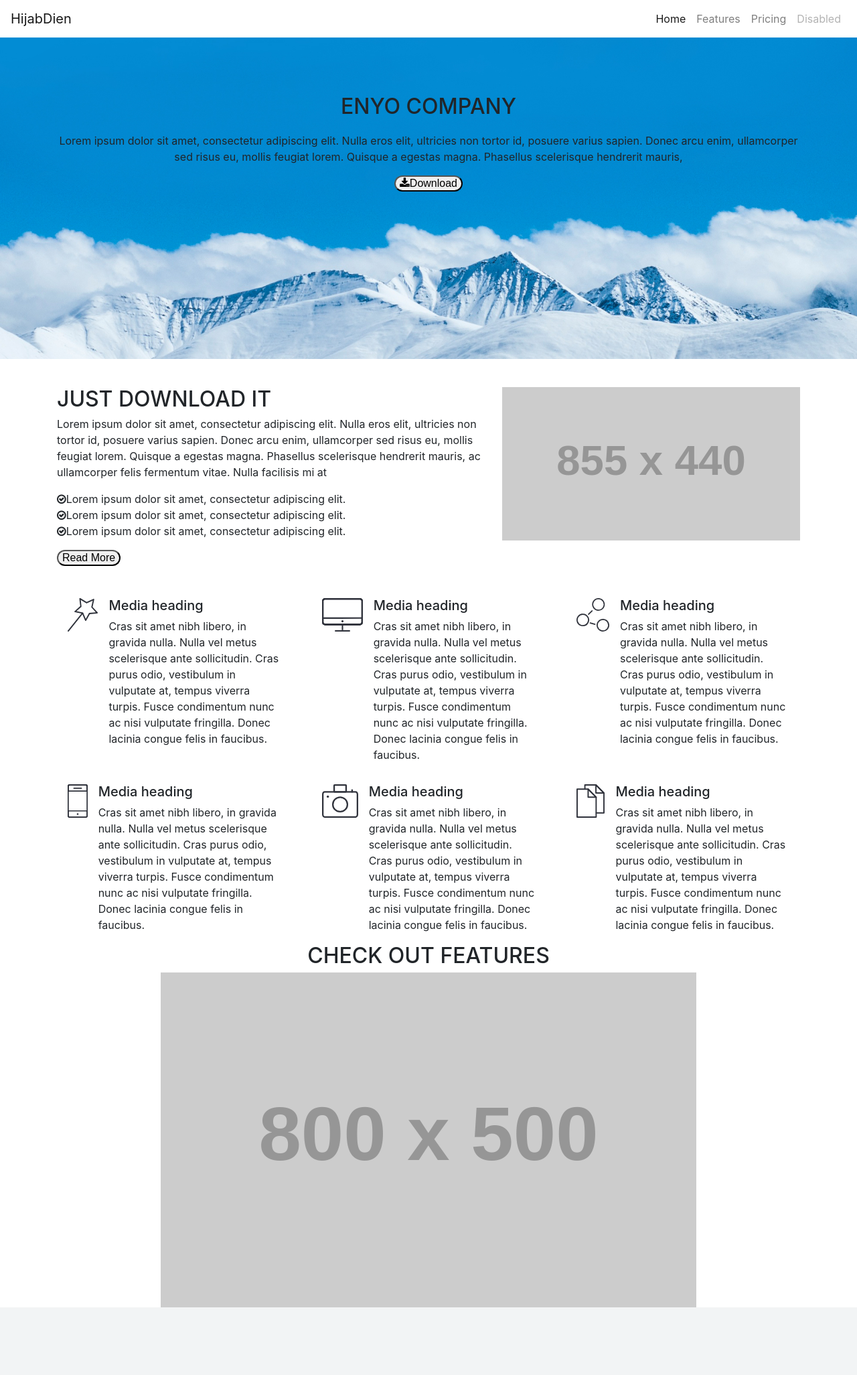
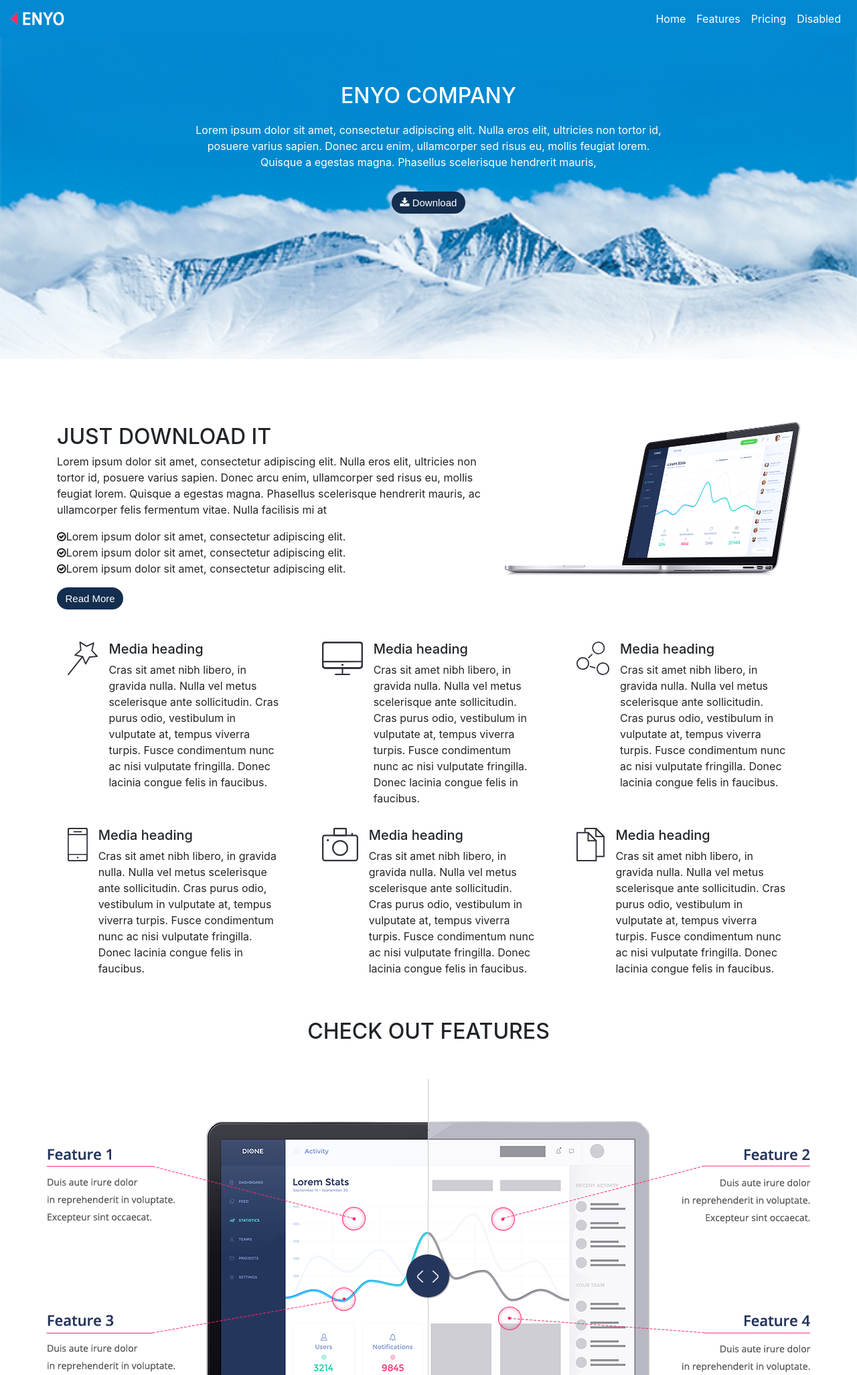
Before and after one commit to radityaputranto/PT_Enyo_LandingPage, a PHP site: page / in a window 1280 px wide. Shown: the top 2053 px of the page at 67% size. Run offline with PHP 8.4, Linux system fonts and the light colour scheme; grey boxes labelled with a size stand in for pictures from a placeholder-image service; some libraries are stand-ins or nearby versions.

Commit message:
final result

```diff
--- a/general/style.css
+++ b/general/style.css
@@ -4,24 +4,47 @@
 .capitalize{
 	text-transform: uppercase;
 }
+.text-white{
+	color: white;
+}
+nav.navigation{
+
+	background-color: #0289D1;
+}
+nav-item a{
+	color: white;
+}
+.center{
+	margin: 0 auto;
+}
 /*header*/
+.text-header{
+	margin-bottom: 2em;
+}
 .relative{
 	position: relative;
 }
 .banner-img{
 	width: 100%;
 	height: 30em;
+	background:linear-gradient(rgba(255,255,255,0.00),rgba(255,255,255,0.0)),rgba(255,255,255,0.55) url("../img/header.png");
 	background-position: center;
 	background-size: cover;
 	background-repeat: no-repeat;
-	background-image: url("../img/header.jpg");
+	/*background-image: url("../img/header.jpg");*/
 }
 div.banner{
 	text-align: center;
-	padding-top: 4em;
+	padding-top: 3em;
+
 }
 .round-btn{
 	border-radius:  50px;
+	border:solid 5px #132E4F;
+	background-color: #132E4F;
+	color:white;
+	padding: 0.2em 0.5em ;
+	font-size: 15px;
 }
 div.download-it{
 	margin-top: 2.6em;
@@ -29,6 +52,15 @@ div.download-it{
 div.download-it li ,div.download-it ul{
 	padding: 0em;
 	list-style-type: none;
+}
+div.download-it h2{
+	margin-top: 1.75em;
+}
+div.macbook{
+
+	padding-top: 3.3em;
+
+	align-items: center;
 }
 .fitur{
 	margin-top: 2em;
@@ -42,18 +74,31 @@ div.media img{
 
 }
 /*pricing*/
+div.features{
+	margin-top: 3em;
+	margin-right: 0.5em;
+	margin-left: 0.5em;
+}
 div.features h2{
 	text-align: center;
 }
 div.features img{
+
 	display: block;
-	margin :0 auto;
+	margin :-90 auto;
+	margin-bottom: 1em;
 }
 div.price{
-	border : 15px solid #F2F4F5;
+	border : 3px solid #F2F4F5;
 	padding: 3em;
+	max-width: 230px;
 	background-color: #fff;
 	text-align: center;
+	box-shadow: 0 4px 8px 0 rgba(0, 0, 0, 0.2), 0 6px 20px 0 rgba(0, 0, 0, 0.19);
+	margin: 0 auto;
+	margin-top: 1em;
+
+
 }
 
 .price h4,
@@ -84,7 +129,9 @@ div.contact-items h5{
 	width: 15em;
 	display: inline-block;
 }
-
+.cs{
+	height: 50px;
+}
 /*downlaod sectoin*/
 
 div.download-template{
@@ -102,10 +149,12 @@ div.download-template p{
 .footer-img{
 	width: 100%;
 	height: 20em;
+	background:linear-gradient(rgba(255,255,255,0.60),rgba(255,255,255,0.00)),rgba(255,255,255,0.55) url("../img/footer.jpg");
 	background-position: center;
 	background-size: cover;
 	background-repeat: no-repeat;
-	background-image: url("../img/footer.jpg");
+
+
 }
 
 /*plans*/
@@ -113,12 +162,11 @@ div.plans-container{
 	background-color: #F2F4F5;
 }
 div.plans-container .row:first-child{
-
 	width: 100%;
 	max-width: 48em;
 	margin:0 auto;
 	text-align: center;
-	padding: 7em 0 3em 0;
+	padding: 3em 0 3em 0;
 }
 div.plans-container .row:nth-child(2){
 	margin:0 2em;
--- a/index.php
+++ b/index.php
@@ -21,24 +21,26 @@
   <body>
 
 <!-- header -->
-    <nav class="navbar navbar-expand-lg navbar-light bg-faded">
-      <a class="navbar-brand" href="#">HijabDien</a>
-      <button class="navbar-toggler" type="button" data-toggle="collapse" data-target="#navbarNav" aria-controls="navbarNav" aria-expanded="false" aria-label="Toggle navigation">
-        <span class="navbar-toggler-icon"></span>
+    <nav class="navbar navbar-expand-lg navbar-light bg-faded navigation">
+      <a class="navbar-brand" href="#">
+        <img src="img/logo.png" width="80" height="auto" alt="">
+      </a>
+      <button class="navbar-toggler text-white" type="button" data-toggle="collapse" data-target="#navbarNav" aria-controls="navbarNav" aria-expanded="false" aria-label="Toggle navigation">
+        <span class="navbar-toggler-icon text-white"></span>
       </button>
       <div class="collapse navbar-collapse" id="navbarNav">
         <ul class="navbar-nav">
           <li class="nav-item active">
-            <a class="nav-link" href="#">Home <span class="sr-only">(current)</span></a>
+            <a class="nav-link text-white" href="#">Home <span class="sr-only">(current)</span></a>
           </li>
           <li class="nav-item">
-            <a class="nav-link" href="#">Features</a>
+            <a class="nav-link text-white" href="#">Features</a>
           </li>
           <li class="nav-item">
-            <a class="nav-link" href="#">Pricing</a>
+            <a class="nav-link text-white" href="#">Pricing</a>
           </li>
           <li class="nav-item">
-            <a class="nav-link disabled" href="#">Disabled</a>
+            <a class="nav-link disabled text-white" href="#">Disabled</a>
           </li>
           </ul>
         </div>
@@ -47,9 +49,9 @@
     <div class="banner-img">
 
             <div class="container banner">
-                  <h1 class="capitalize">Enyo Company</h1>
-                    <p>Lorem ipsum dolor sit amet, consectetur adipiscing elit. Nulla eros elit, ultricies non tortor id, posuere varius sapien. Donec arcu enim, ullamcorper sed risus eu, mollis feugiat lorem. Quisque a egestas magna. Phasellus scelerisque hendrerit mauris,</p>
-                    <button class="round-btn"><i class="fa fa-download" aria-hidden="true"></i>Download</button>
+                  <h1 class="capitalize text-white">Enyo Company</h1>
+                    <p class="text-white col-xs-12 d-none  d-md-block col-md-8 center text-header">Lorem ipsum dolor sit amet, consectetur adipiscing elit. Nulla eros elit, ultricies non tortor id, posuere varius sapien. Donec arcu enim, ullamcorper sed risus eu, mollis feugiat lorem. Quisque a egestas magna. Phasellus scelerisque hendrerit mauris,</p>
+                    <a href=""><button class="round-btn"><i class="fa fa-download" aria-hidden="true"></i> Download</button></a>
 
             </div>
     </div>
@@ -63,11 +65,11 @@
     <div class="container relative">
       <div class="row download-it">
 
-          <div class="col-xs-12 d-md-none">
-              <img class="img-fluid "src="http://placehold.it/855x440">
+          <div class="col-xs-12 d-md-none d-flex macbook">
+              <img class="img-fluid " src="img/macbook.png">
           </div>
 
-          <div class="col-xs-12 col-sm-12 col-md-7">
+          <div class="col-xs-12 col-sm-12 col-md-7 ">
 
               <h2>JUST DOWNLOAD IT</h2>
               <p>Lorem ipsum dolor sit amet, consectetur adipiscing elit. Nulla eros elit, ultricies non tortor id, posuere varius sapien. Donec arcu enim, ullamcorper sed risus eu, mollis feugiat lorem. Quisque a egestas magna. Phasellus scelerisque hendrerit mauris, ac ullamcorper felis fermentum vitae. Nulla facilisis mi at </p>
@@ -80,8 +82,8 @@
               <button class="round-btn">Read More</button>
           </div>
 
-           <div class="col-xs-12 d-none  d-md-block col-md-5">
-              <img class="img-fluid "src="http://placehold.it/855x440">
+           <div class="col-xs-12 d-none  d-md-block col-md-5 macbook">
+              <img class="img-fluid " src="img/macbook.png">
           </div>
 
       </div>
@@ -162,7 +164,7 @@
     <div class="features">
       <h2 class="capitalize">Check Out Features</h2>
 
-      <img src="http://placehold.it/800x500" class="img-fluid ">
+      <img src="img/macbook-feature.png" class="img-fluid " alt="Responsive image">
     </div>
 
     <div class="container-fluid plans-container">
@@ -198,7 +200,7 @@
     </div>
 
     <div class="contact-info">
-        <img src="http://placehold.it/50x50" alt="Generic placeholder image">
+        <img src="img/cs.svg" alt="Generic placeholder image" class="cs">
         <h3 class="capitalize">Got Question</h3>
         <p>Contact our customer if you have any further question. We are here to helpyou out</p>
 
```
Also changed, not shown: img/Macbook.png (added), img/cs.svg (added), img/header.png (added), img/logo.png (added), img/macbook-feature.png (added).
